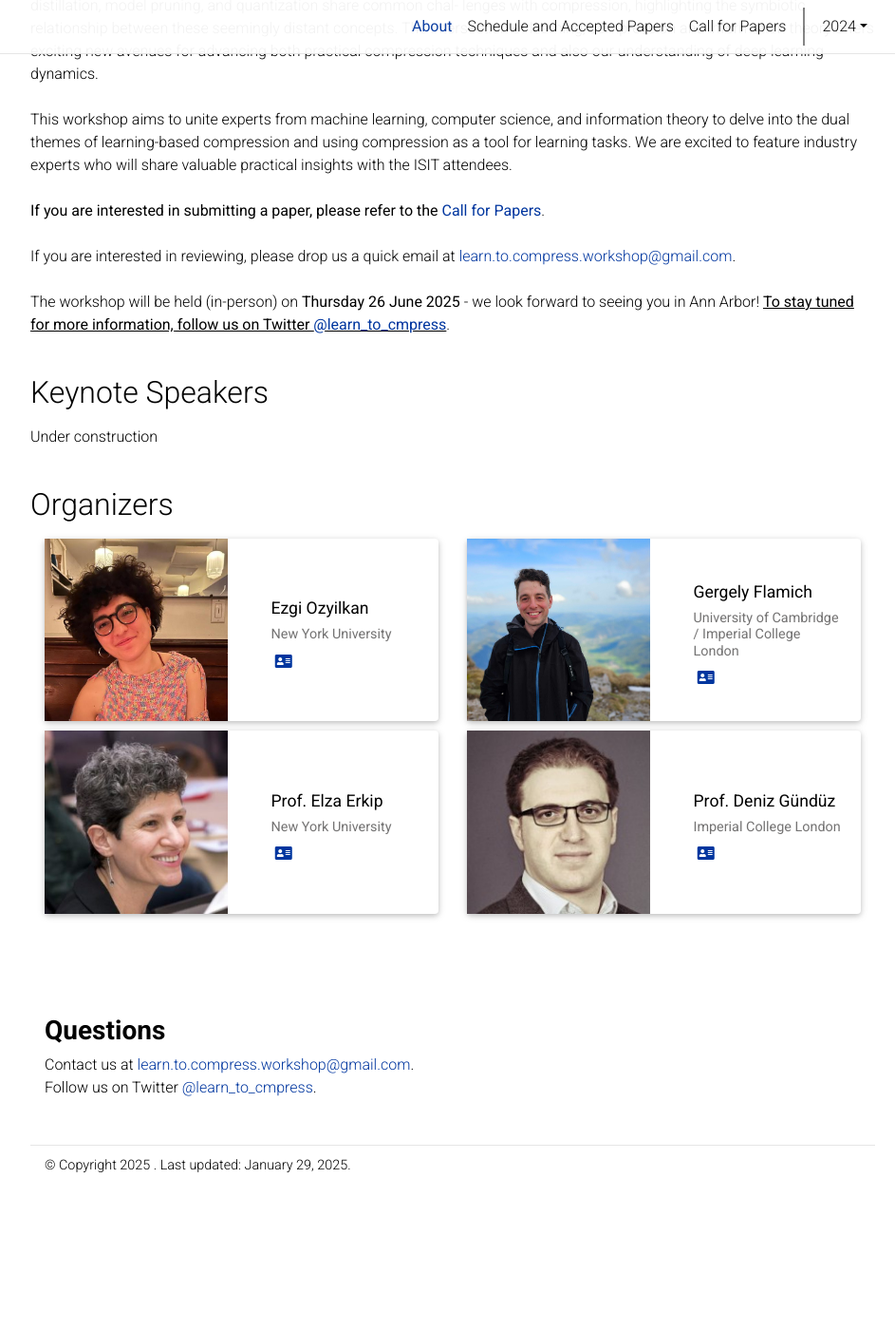
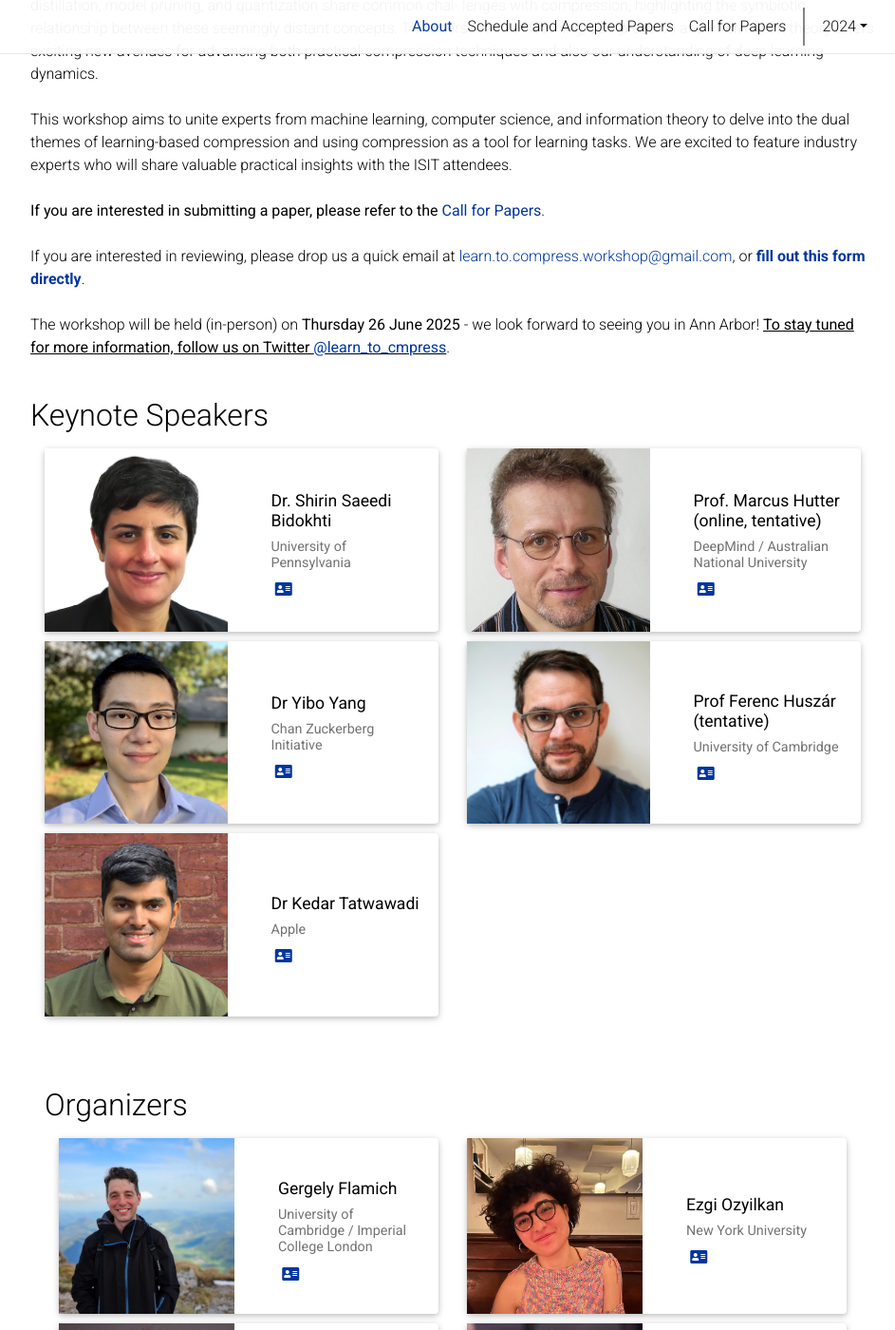
Before and after one commit to learn-to-compress-workshop-isit/learn-to-compress-workshop-isit.github.io, a Jekyll site: the page built from _pages/2025/about.md, in a window 1280 px wide and 1400 px high, scrolled down 446 px. Shown: the whole window at 95% size, without its empty margins (163-1106 px from the left). Built offline with Jekyll 4.4.1, drawn with Linux system fonts in a browser that asks for light colours; comment, search, counter and statistics services are not loaded; a style sheet for code colours, icons or effects is not loaded; before the commit the page ends 1694 px from its top, so only the background shows below that; some of the changed text lies outside the part shown.

Commit message:
Fixed about page, added keynote speakers.

```diff
--- a/_layouts/workshop_2025.html
+++ b/_layouts/workshop_2025.html
@@ -7,7 +7,7 @@ layout: default
   <header class="post-header">
     <h1 class="post-title">
       {% if site.title == "blank" -%}{{ site.first_name }} {{ site.middle_name }}
-      <span class="font-weight-bold">Learn to Compress and Compress to Learn</span>{%- else -%}{{ site.title }}{%- endif %}
+      <span class="font-weight-bold">Learn to Compress &amp; Compress to Learn</span>{%- else -%}{{ site.title }}{%- endif %}
     </h1>
     <p class="desc"><b>{{ page.subtitle }}</b></p>
   </header>
@@ -85,7 +85,8 @@ We are excited to feature industry experts who will share valuable practical ins
 
     <br>
     <br>
-    If you are interested in reviewing, please drop us a quick email at <a href="mailto:learn.to.compress.workshop@gmail.com" target="_blank">learn.to.compress.workshop@gmail.com</a>.
+    If you are interested in reviewing, please drop us a quick email at <a href="mailto:learn.to.compress.workshop@gmail.com" target="_blank">learn.to.compress.workshop@gmail.com</a>,
+    or <a style="font-weight: bold;" href="https://docs.google.com/forms/d/e/1FAIpQLSfguERuie3i5wOoYn6NTBlS3g8CDTUjI8GsQiKXYnAKTBTj7g/viewform?usp=sharing">fill out this form directly</a>.
 
     <br>
     <br>
@@ -129,8 +130,7 @@ We are excited to feature industry experts who will share valuable practical ins
 
     <div class="speakers">
       <h2>Keynote Speakers</h2>
-      Under construction
-<!--
+
       <div class="container">
         <div class="row row-cols-2">
 
@@ -138,18 +138,14 @@ We are excited to feature industry experts who will share valuable practical ins
             <div class="card">
               <div class="row g-0">
                 <div class="card-img col-md-6">
-
-
-
-                  <img src="/assets/resized/pic_Jay.jpeg">
-
+                  <img src="/assets/resized/2025/shirin_pic2.jpg">
                 </div>
                 <div class="col-md-6">
                   <div class="card-body">
-                    <h4 class="card-title">Dr. Johannes Ballé
+                    <h4 class="card-title">Dr. Shirin Saeedi Bidokhti
                     </h4>
 
-                    <h6 class="card-text">Google DeepMind
+                    <h6 class="card-text">University of Pennsylvania
                     </h6>
 
                     <div class="row ml-1 mr-1 p-0">
@@ -157,7 +153,7 @@ We are excited to feature industry experts who will share valuable practical ins
 
                       <div class="website-icon">
                         <div class="icon" data-toggle="tooltip" title="Website">
-                          <a href="https://balle.io/" title="Website" target="_blank"
+                          <a href="https://www.seas.upenn.edu/~saeedi/" title="Website" target="_blank"
                             rel="noopener noreferrer"><i class="fas fa-address-card"></i></a>
                         </div>
                       </div>
@@ -174,18 +170,14 @@ We are excited to feature industry experts who will share valuable practical ins
             <div class="card">
               <div class="row g-0">
                 <div class="card-img col-md-6">
-
-
-
-                  <img src="/assets/resized/miguel_pic.jpg">
-
+                  <img src="/assets/resized/2025/pic_hutter.jpg">
                 </div>
                 <div class="col-md-6">
                   <div class="card-body">
-                    <h4 class="card-title">Prof. José Miguel Hernández-Lobato
+                    <h4 class="card-title">Prof. Marcus Hutter (online, tentative)
                     </h4>
 
-                    <h6 class="card-text">University of Cambridge
+                    <h6 class="card-text">DeepMind / Australian National University
                     </h6>
 
                     <div class="row ml-1 mr-1 p-0">
@@ -193,7 +185,7 @@ We are excited to feature industry experts who will share valuable practical ins
 
                       <div class="website-icon">
                         <div class="icon" data-toggle="tooltip" title="Website">
-                          <a href="https://jmhl.org/" title="Website" target="_blank" rel="noopener noreferrer"><i
+                          <a href="http://www.hutter1.net/" title="Website" target="_blank" rel="noopener noreferrer"><i
                               class="fas fa-address-card"></i></a>
                         </div>
                       </div>
@@ -209,26 +201,22 @@ We are excited to feature industry experts who will share valuable practical ins
             <div class="card">
               <div class="row g-0">
                 <div class="card-img col-md-6">
-
-
-
-                  <img src="/assets/resized/pic_shirin.jpeg">
-
+                  <img src="/assets/resized/2025/yibo_pic.jpg">
                 </div>
                 <div class="col-md-6">
                   <div class="card-body">
-                    <h4 class="card-title">Prof. Shirin Jalali
+                    <h4 class="card-title">Dr Yibo Yang
                     </h4>
 
-                    <h6 class="card-text">Rutgers University
-                    </h6>
+                    <h6 class="card-text">Chan Zuckerberg Initiative
+                     </h6>
 
                     <div class="row ml-1 mr-1 p-0">
 
 
                       <div class="website-icon">
                         <div class="icon" data-toggle="tooltip" title="Website">
-                          <a href="https://sites.google.com/site/shirinjalali/home" title="Website" target="_blank" rel="noopener noreferrer"><i
+                          <a href="https://yiboyang.com/about/" title="Website" target="_blank" rel="noopener noreferrer"><i
                               class="fas fa-address-card"></i></a>
                         </div>
                       </div>
@@ -249,15 +237,15 @@ We are excited to feature industry experts who will share valuable practical ins
 
 
 
-                  <img src="/assets/resized/pic_lucas.jpg">
+                  <img src="/assets/resized/2025/ferenc_pic.jpg">
 
                 </div>
                 <div class="col-md-6">
                   <div class="card-body">
-                    <h4 class="card-title">Dr. Lucas Theis
+                    <h4 class="card-title">Prof Ferenc Huszár (tentative)
                     </h4>
 
-                    <h6 class="card-text">Google DeepMind
+                    <h6 class="card-text">University of Cambridge
                     </h6>
 
                     <div class="row ml-1 mr-1 p-0">
@@ -265,7 +253,42 @@ We are excited to feature industry experts who will share valuable practical ins
 
                       <div class="website-icon">
                         <div class="icon" data-toggle="tooltip" title="Website">
-                          <a href="https://theis.io/" title="Website" target="_blank" rel="noopener noreferrer"><i
+                          <a href="https://www.inference.vc/about/" title="Website" target="_blank" rel="noopener noreferrer"><i
+                              class="fas fa-address-card"></i></a>
+                        </div>
+                      </div>
+
+                    </div>
+                  </div>
+                </div>
+              </div>
+            </div>
+          </div>
+
+          <div class="card-item col">
+            <div class="card">
+              <div class="row g-0">
+                <div class="card-img col-md-6">
+
+
+
+                  <img src="/assets/resized/2025/pic_kedar.jpg">
+
+                </div>
+                <div class="col-md-6">
+                  <div class="card-body">
+                    <h4 class="card-title">Dr Kedar Tatwawadi
+                    </h4>
+
+                    <h6 class="card-text">Apple
+                    </h6>
+
+                    <div class="row ml-1 mr-1 p-0">
+
+
+                      <div class="website-icon">
+                        <div class="icon" data-toggle="tooltip" title="Website">
+                          <a href="https://kedartatwawadi.github.io/" title="Website" target="_blank" rel="noopener noreferrer"><i
                               class="fas fa-address-card"></i></a>
                         </div>
                       </div>
@@ -280,13 +303,46 @@ We are excited to feature industry experts who will share valuable practical ins
         </div>
 
         <br>
--->
+
     <div class="speakers">
       <h2>Organizers</h2>
 
       <div class="container">
         <div class="row row-cols-2">
 
+
+          <div class="card-item col">
+            <div class="card">
+              <div class="row g-0">
+                <div class="card-img col-md-6">
+
+                  <img src="/assets/resized/2025/pic_greg.JPG">
+
+                </div>
+                <div class="col-md-6">
+                  <div class="card-body">
+                    <h4 class="card-title">Gergely Flamich
+                    </h4>
+
+                    <h6 class="card-text">University of Cambridge / Imperial College London
+                    </h6>
+
+                    <div class="row ml-1 mr-1 p-0">
+
+
+                      <div class="website-icon">
+                        <div class="icon" data-toggle="tooltip" title="Website">
+                          <a href="https://gergely-flamich.github.io/" title="Website" target="_blank" rel="noopener noreferrer"><i
+                              class="fas fa-address-card"></i></a>
+                        </div>
+                      </div>
+
+                    </div>
+                  </div>
+                </div>
+              </div>
+            </div>
+          </div>
 
           <div class="card-item col">
             <div class="card">
@@ -323,74 +379,6 @@ We are excited to feature industry experts who will share valuable practical ins
             </div>
           </div>
 
-          <div class="card-item col">
-            <div class="card">
-              <div class="row g-0">
-                <div class="card-img col-md-6">
-
-                  <img src="/assets/resized/2025/pic_greg.JPG">
-
-                </div>
-                <div class="col-md-6">
-                  <div class="card-body">
-                    <h4 class="card-title">Gergely Flamich
-                    </h4>
-
-                    <h6 class="card-text">University of Cambridge / Imperial College London
-                    </h6>
-
-                    <div class="row ml-1 mr-1 p-0">
-
-
-                      <div class="website-icon">
-                        <div class="icon" data-toggle="tooltip" title="Website">
-                          <a href="https://gergely-flamich.github.io/" title="Website" target="_blank" rel="noopener noreferrer"><i
-                              class="fas fa-address-card"></i></a>
-                        </div>
-                      </div>
-
-                    </div>
-                  </div>
-                </div>
-              </div>
-            </div>
-          </div>
-
-
-          <div class="card-item col">
-            <div class="card">
-              <div class="row g-0">
-                <div class="card-img col-md-6">
-
-
-
-                  <img src="/assets/resized/2025/pic_elza.jpeg">
-
-                </div>
-                <div class="col-md-6">
-                  <div class="card-body">
-                    <h4 class="card-title">Prof. Elza Erkip
-                    </h4>
-
-                    <h6 class="card-text">New York University
-                    </h6>
-
-                    <div class="row ml-1 mr-1 p-0">
-
-
-                      <div class="website-icon">
-                        <div class="icon" data-toggle="tooltip" title="Website">
-                          <a href="https://wp.nyu.edu/elza_erkip/" title="Website" target="_blank"
-                            rel="noopener noreferrer"><i class="fas fa-address-card"></i></a>
-                        </div>
-                      </div>
-
-                    </div>
-                  </div>
-                </div>
-              </div>
-            </div>
-          </div>
 
 
 
@@ -432,6 +420,43 @@ We are excited to feature industry experts who will share valuable practical ins
             </div>
           </div>
 
+          <div class="card-item col">
+            <div class="card">
+              <div class="row g-0">
+                <div class="card-img col-md-6">
+
+
+
+                  <img src="/assets/resized/2025/pic_elza.jpeg">
+
+                </div>
+                <div class="col-md-6">
+                  <div class="card-body">
+                    <h4 class="card-title">Prof. Elza Erkip
+                    </h4>
+
+                    <h6 class="card-text">New York University
+                    </h6>
+
+                    <div class="row ml-1 mr-1 p-0">
+
+
+                      <div class="website-icon">
+                        <div class="icon" data-toggle="tooltip" title="Website">
+                          <a href="https://wp.nyu.edu/elza_erkip/" title="Website" target="_blank"
+                            rel="noopener noreferrer"><i class="fas fa-address-card"></i></a>
+                        </div>
+                      </div>
+
+                    </div>
+                  </div>
+                </div>
+              </div>
+            </div>
+          </div>
+
+
+
         </div>
 
     <br>
```
Also changed, not shown: assets/resized/2025/ferenc_pic.jpg (added), assets/resized/2025/pic_greg.jpg, assets/resized/2025/pic_hutter copy.jpg (added), assets/resized/2025/pic_hutter.jpg (added), assets/resized/2025/pic_kedar.jpg (added), assets/resized/2025/shirin_pic.jpeg (added), assets/resized/2025/shirin_pic2.jpg (added), assets/resized/2025/yibo_pic.jpg (added), 2 other files.
